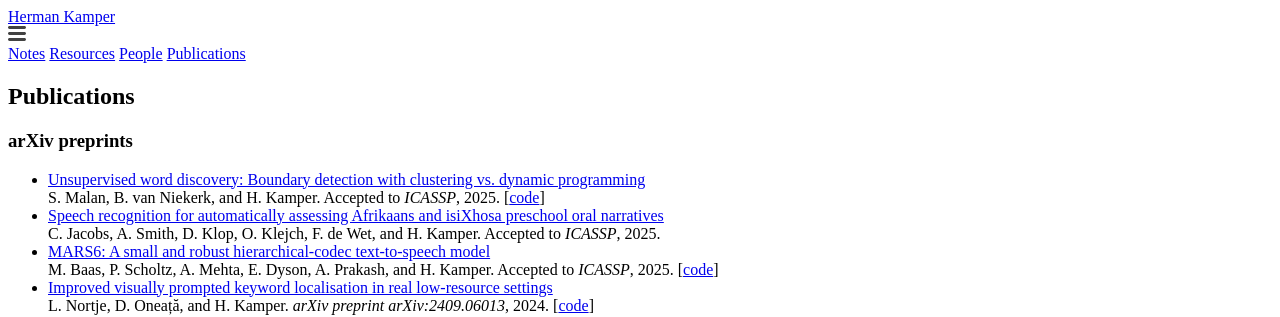
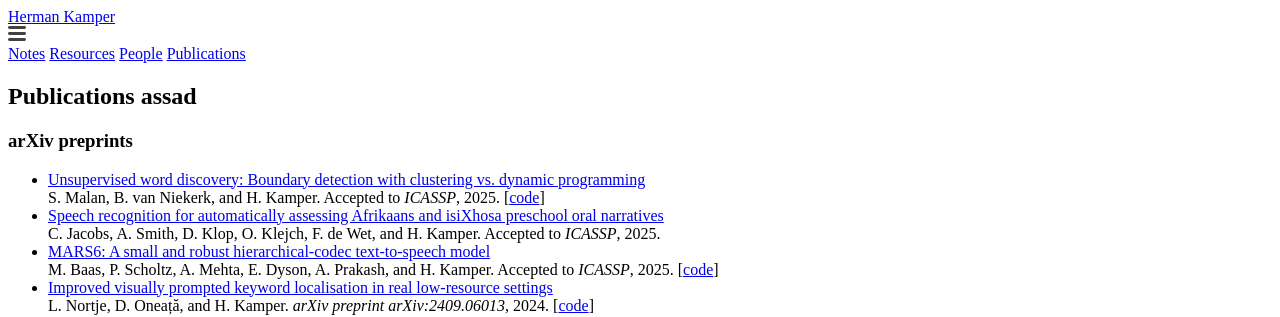
Before and after one commit to kamperh/kamperh.github.io, a Jekyll site: the page built from publications.md, in a window 1280 px wide and 900 px high. Shown: the top 317 px of the window. Built offline with Jekyll 4.4.1, drawn with Linux system fonts in a browser that asks for light colours; a style sheet for code colours, icons or effects is not loaded.

Commit message:
Update publications.md

```diff
--- a/publications.md
+++ b/publications.md
@@ -6,7 +6,7 @@ order: 5
 ---
 
 
-# Publications
+# Publications assad
 
 ### arXiv preprints
 
```
